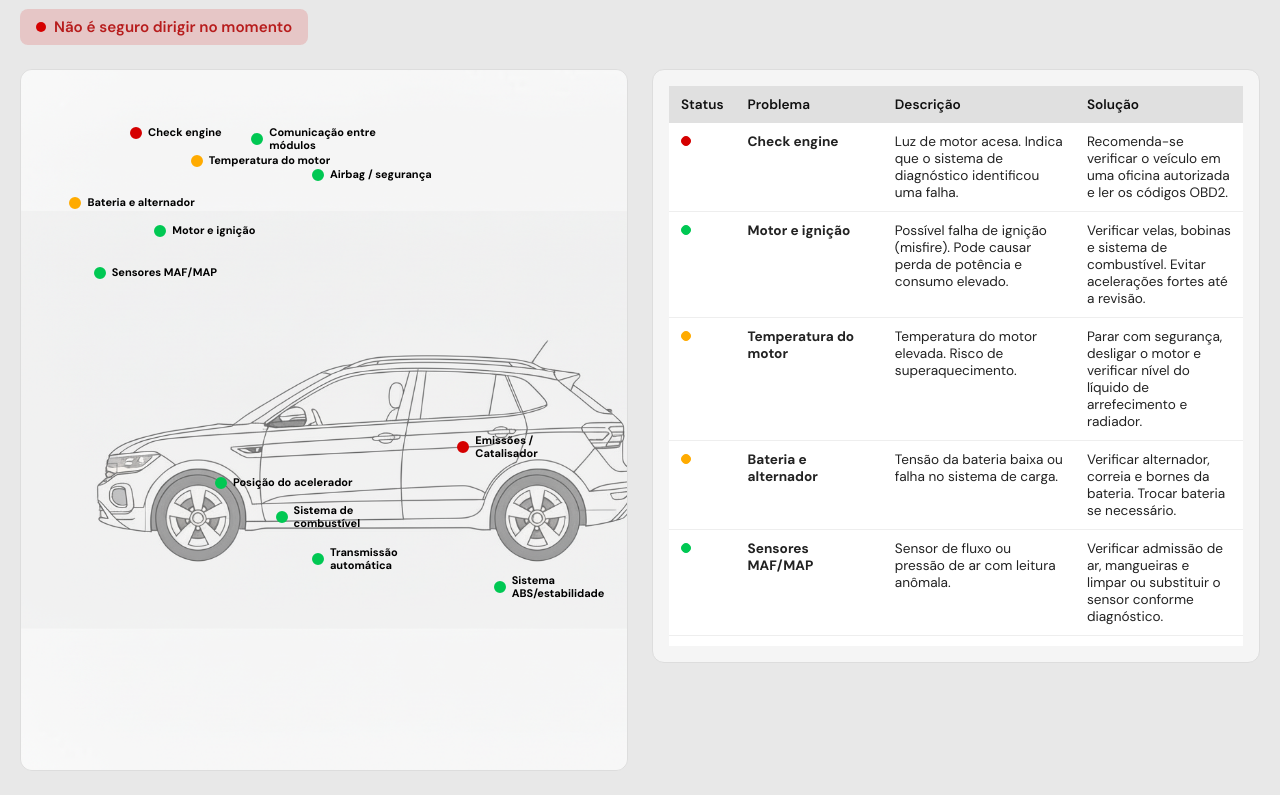
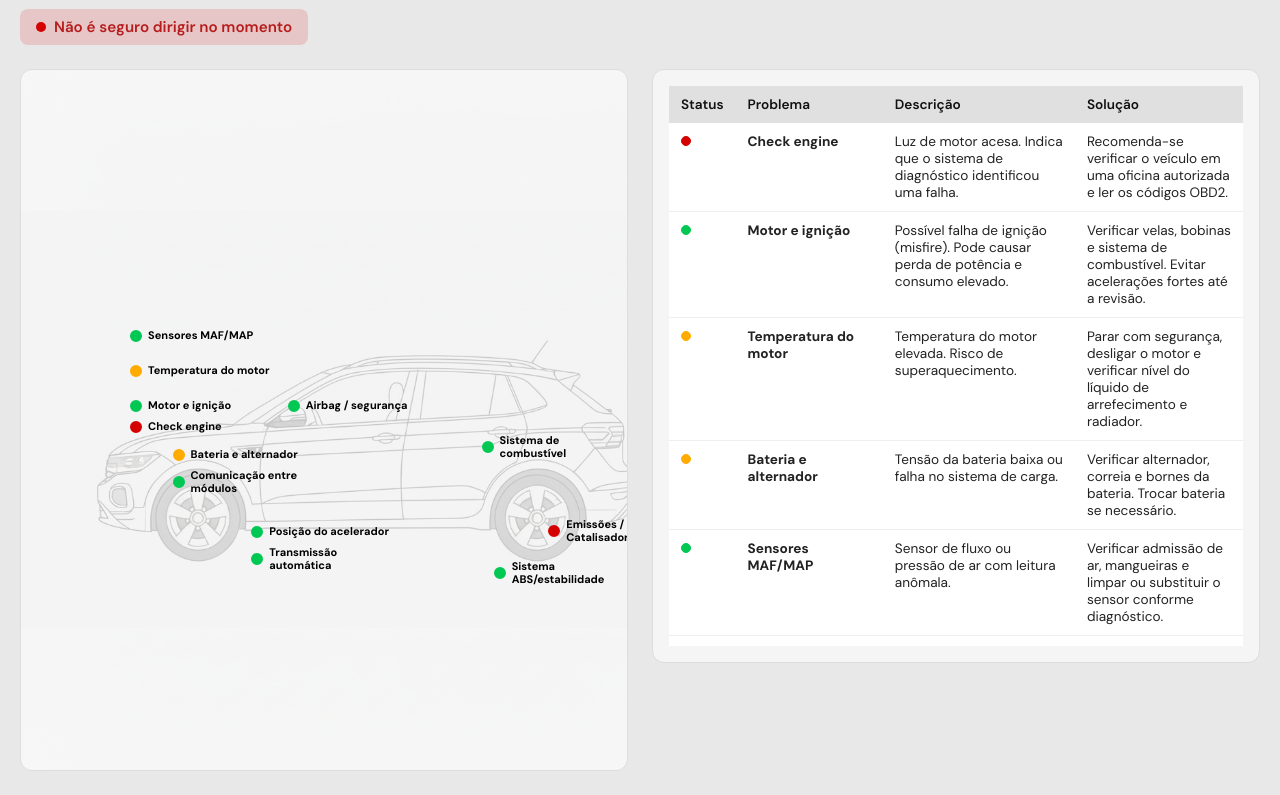
Before and after one commit to leticiansantos/demo-automobilistic, a plain HTML site: page index.html in a window 1280 px wide. Both pictures are taken after a click on the link "Visão do Motorista". Shown: the part 136-931 px from the top of the page. Drawn offline with Linux system fonts and the light colour scheme.

Commit message:
Update positions

```diff
--- a/index.html
+++ b/index.html
@@ -254,7 +254,7 @@
       height: auto;
       display: block;
       margin: 0;
-      opacity: 0.6;
+      opacity: 0.2;
     }
 
     #car-points {
@@ -489,18 +489,18 @@
     // ----- Visão do Motorista: posição dos círculos/legendas conforme tabela Databricks -----
     (function () {
       var ITENS = [
-        { id: "1", titulo: "Check engine", descricao: "Luz de motor acesa. Indica que o sistema de diagnóstico identificou uma falha.", solucao: "Recomenda-se verificar o veículo em uma oficina autorizada e ler os códigos OBD2.", ponto: "motor", top: "8%", left: "18%", arrow: "bottom" },
-        { id: "2", titulo: "Motor e ignição", descricao: "Possível falha de ignição (misfire). Pode causar perda de potência e consumo elevado.", solucao: "Verificar velas, bobinas e sistema de combustível. Evitar acelerações fortes até a revisão.", ponto: "motor", top: "22%", left: "22%", arrow: "bottom" },
-        { id: "3", titulo: "Temperatura do motor", descricao: "Temperatura do motor elevada. Risco de superaquecimento.", solucao: "Parar com segurança, desligar o motor e verificar nível do líquido de arrefecimento e radiador.", ponto: "motor", top: "12%", left: "28%", arrow: "bottom" },
-        { id: "4", titulo: "Bateria e alternador", descricao: "Tensão da bateria baixa ou falha no sistema de carga.", solucao: "Verificar alternador, correia e bornes da bateria. Trocar bateria se necessário.", ponto: "eletrico", top: "18%", left: "8%", arrow: "right" },
-        { id: "5", titulo: "Sensores MAF/MAP", descricao: "Sensor de fluxo ou pressão de ar com leitura anômala.", solucao: "Verificar admissão de ar, mangueiras e limpar ou substituir o sensor conforme diagnóstico.", ponto: "sensores", top: "28%", left: "12%", arrow: "right" },
-        { id: "6", titulo: "Posição do acelerador", descricao: "Sensor do pedal/acelerador com comportamento irregular.", solucao: "Pode afetar resposta do motor. Verificar sensor e fiação em oficina.", ponto: "sensores", top: "58%", left: "32%", arrow: "top" },
-        { id: "7", titulo: "Sistema de combustível", descricao: "Sistema de combustível com anomalia ou consumo acima do esperado.", solucao: "Agendar verificação. Verificar filtro de combustível, bicos e pressão.", ponto: "combustivel", top: "62%", left: "42%", arrow: "top" },
-        { id: "8", titulo: "Transmissão automática", descricao: "Sistema de transmissão detectou irregularidade.", solucao: "Evitar esforços e agendar diagnóstico. Verificar fluido e sensores.", ponto: "transmissao", top: "68%", left: "48%", arrow: "top" },
-        { id: "9", titulo: "Emissões / Catalisador", descricao: "Eficiência do catalisador reduzida ou sonda lambda com problema.", solucao: "Verificar sistema de escapamento e sondas. Pode afetar consumo e emissões.", ponto: "emissoes", top: "52%", left: "72%", arrow: "left" },
-        { id: "10", titulo: "Sistema ABS/estabilidade", descricao: "Sistema de freios ou controle de estabilidade com falha.", solucao: "Dirigir com cautela e verificar sensores de roda e módulo ABS.", ponto: "freios", top: "72%", left: "78%", arrow: "top" },
-        { id: "11", titulo: "Airbag / segurança", descricao: "Sistema de airbag ou suplementar de segurança com falha.", solucao: "Verificar o veículo em oficina. Luz no painel indica necessidade de diagnóstico.", ponto: "airbag", top: "14%", left: "48%", arrow: "bottom" },
-        { id: "12", titulo: "Comunicação entre módulos", descricao: "Falha de comunicação entre módulos eletrônicos (CAN).", solucao: "Recomenda-se diagnóstico completo. Pode estar relacionado a bateria ou conectores.", ponto: "eletrico", top: "8%", left: "38%", arrow: "bottom" }
+        { id: "1", titulo: "Check engine", descricao: "Luz de motor acesa. Indica que o sistema de diagnóstico identificou uma falha.", solucao: "Recomenda-se verificar o veículo em uma oficina autorizada e ler os códigos OBD2.", ponto: "motor", top: "50%", left: "18%", arrow: "bottom" },
+        { id: "2", titulo: "Motor e ignição", descricao: "Possível falha de ignição (misfire). Pode causar perda de potência e consumo elevado.", solucao: "Verificar velas, bobinas e sistema de combustível. Evitar acelerações fortes até a revisão.", ponto: "motor", top: "50%", left: "18%", arrow: "bottom" },
+        { id: "3", titulo: "Temperatura do motor", descricao: "Temperatura do motor elevada. Risco de superaquecimento.", solucao: "Parar com segurança, desligar o motor e verificar nível do líquido de arrefecimento e radiador.", ponto: "motor", top: "50%", left: "18%", arrow: "bottom" },
+        { id: "4", titulo: "Bateria e alternador", descricao: "Tensão da bateria baixa ou falha no sistema de carga.", solucao: "Verificar alternador, correia e bornes da bateria. Trocar bateria se necessário.", ponto: "eletrico", top: "54%", left: "25%", arrow: "right" },
+        { id: "5", titulo: "Sensores MAF/MAP", descricao: "Sensor de fluxo ou pressão de ar com leitura anômala.", solucao: "Verificar admissão de ar, mangueiras e limpar ou substituir o sensor conforme diagnóstico.", ponto: "sensores", top: "50%", left: "18%", arrow: "right" },
+        { id: "6", titulo: "Posição do acelerador", descricao: "Sensor do pedal/acelerador com comportamento irregular.", solucao: "Pode afetar resposta do motor. Verificar sensor e fiação em oficina.", ponto: "sensores", top: "65%", left: "38%", arrow: "top" },
+        { id: "7", titulo: "Sistema de combustível", descricao: "Sistema de combustível com anomalia ou consumo acima do esperado.", solucao: "Agendar verificação. Verificar filtro de combustível, bicos e pressão.", ponto: "combustivel", top: "52%", left: "76%", arrow: "top" },
+        { id: "8", titulo: "Transmissão automática", descricao: "Sistema de transmissão detectou irregularidade.", solucao: "Evitar esforços e agendar diagnóstico. Verificar fluido e sensores.", ponto: "transmissao", top: "65%", left: "38%", arrow: "top" },
+        { id: "9", titulo: "Emissões / Catalisador", descricao: "Eficiência do catalisador reduzida ou sonda lambda com problema.", solucao: "Verificar sistema de escapamento e sondas. Pode afetar consumo e emissões.", ponto: "emissoes", top: "64%", left: "87%", arrow: "left" },
+        { id: "10", titulo: "Sistema ABS/estabilidade", descricao: "Sistema de freios ou controle de estabilidade com falha.", solucao: "Dirigir com cautela e verificar sensores de roda e módulo ABS.", ponto: "freios", top: "70%", left: "78%", arrow: "top" },
+        { id: "11", titulo: "Airbag / segurança", descricao: "Sistema de airbag ou suplementar de segurança com falha.", solucao: "Verificar o veículo em oficina. Luz no painel indica necessidade de diagnóstico.", ponto: "airbag", top: "47%", left: "44%", arrow: "bottom" },
+        { id: "12", titulo: "Comunicação entre módulos", descricao: "Falha de comunicação entre módulos eletrônicos (CAN).", solucao: "Recomenda-se diagnóstico completo. Pode estar relacionado a bateria ou conectores.", ponto: "eletrico", top: "54%", left: "25%", arrow: "bottom" }
       ];
 
       var statusPorId = {};
@@ -541,13 +541,52 @@
         var container = document.getElementById("car-points");
         if (!container) return;
         container.innerHTML = "";
-        ITENS.forEach(function (item) {
+
+        var posKey = function (item) {
+          var p = getItemPosition(item);
+          return p.top + "," + p.left;
+        };
+        var byPos = {};
+        ITENS.forEach(function (item, idx) {
+          var key = posKey(item);
+          if (!byPos[key]) byPos[key] = [];
+          byPos[key].push({ item: item, index: idx });
+        });
+
+        var minOffsetPercent = 3;
+        var charsPerLine = 14;
+        var percentPerLine = 2.5;
+        function estimateHeightPercent(titulo) {
+          if (!titulo || !String(titulo).length) return minOffsetPercent;
+          var estimatedLines = Math.max(1, Math.ceil(String(titulo).length / charsPerLine));
+          return Math.max(minOffsetPercent, estimatedLines * percentPerLine);
+        }
+        var adjustedTopByIndex = {};
+        Object.keys(byPos).forEach(function (key) {
+          var group = byPos[key];
+          if (group.length > 1) {
+            var baseTop = getItemPosition(group[0].item).top;
+            var baseNum = parseFloat(String(baseTop).replace("%", "")) || 0;
+            var stackUp = baseNum <= 50;
+            // Multi-linha: tratar apenas os elementos ABAIXO (altura só empurra o próximo); não dobrar distância para o elemento acima
+            var nextTop = baseNum;
+            group.forEach(function (entry, i) {
+              adjustedTopByIndex[entry.index] = (stackUp ? Math.max(0, nextTop) : nextTop) + "%";
+              // distância até o próximo: primeiro gap = mínimo (não dobrar acima); depois = altura do item atual (só empurra os abaixo)
+              var step = i === 0 ? minOffsetPercent : estimateHeightPercent(entry.item.titulo);
+              nextTop = stackUp ? nextTop - step : nextTop + step;
+            });
+          }
+        });
+
+        ITENS.forEach(function (item, index) {
           var pos = getItemPosition(item);
+          var top = adjustedTopByIndex.hasOwnProperty(index) ? adjustedTopByIndex[index] : pos.top;
           var status = statusPorId[item.id] || "ok";
           var div = document.createElement("div");
           div.className = "car-point " + getStatusClass(status);
           div.setAttribute("data-id", item.id);
-          div.style.top = pos.top;
+          div.style.top = top;
           div.style.left = pos.left;
           div.innerHTML = "<span class=\"car-point-dot\"></span><span class=\"car-point-label\">" + escapeHtml(item.titulo) + "</span>";
           container.appendChild(div);
```
